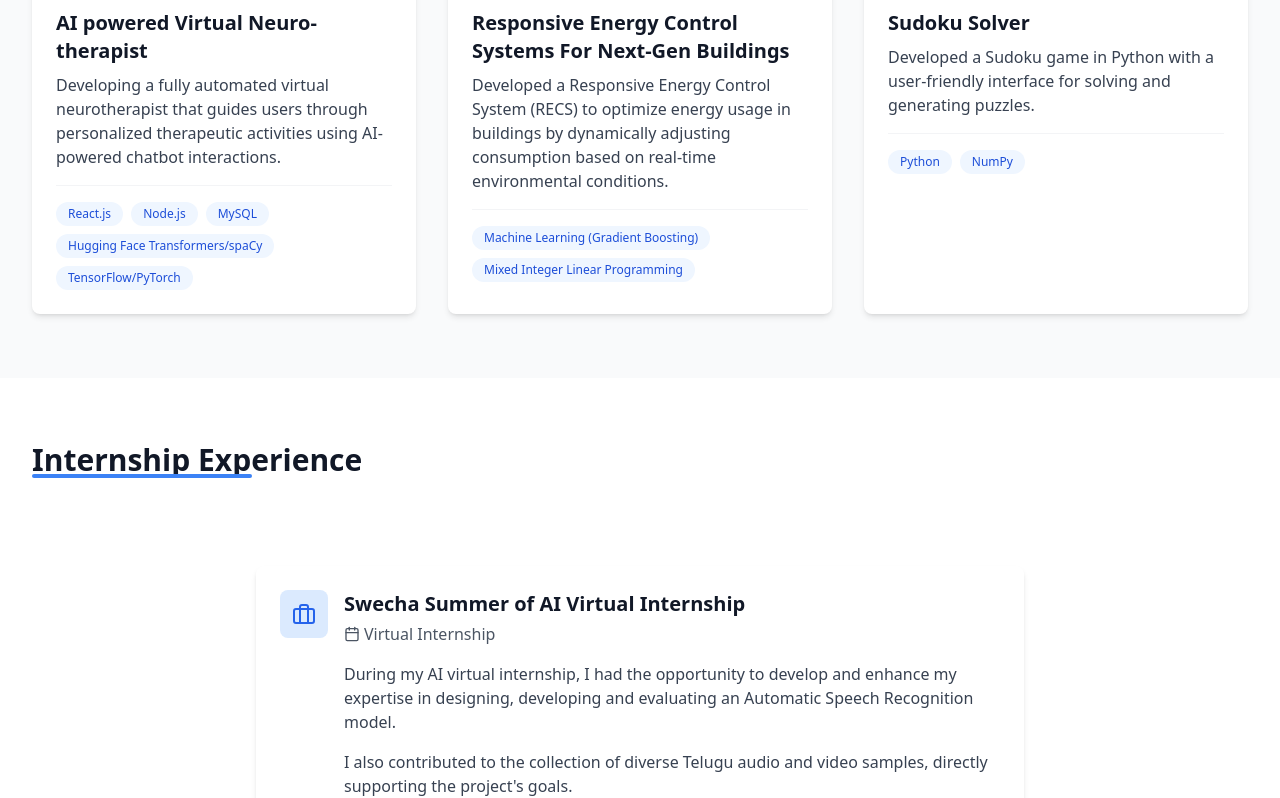
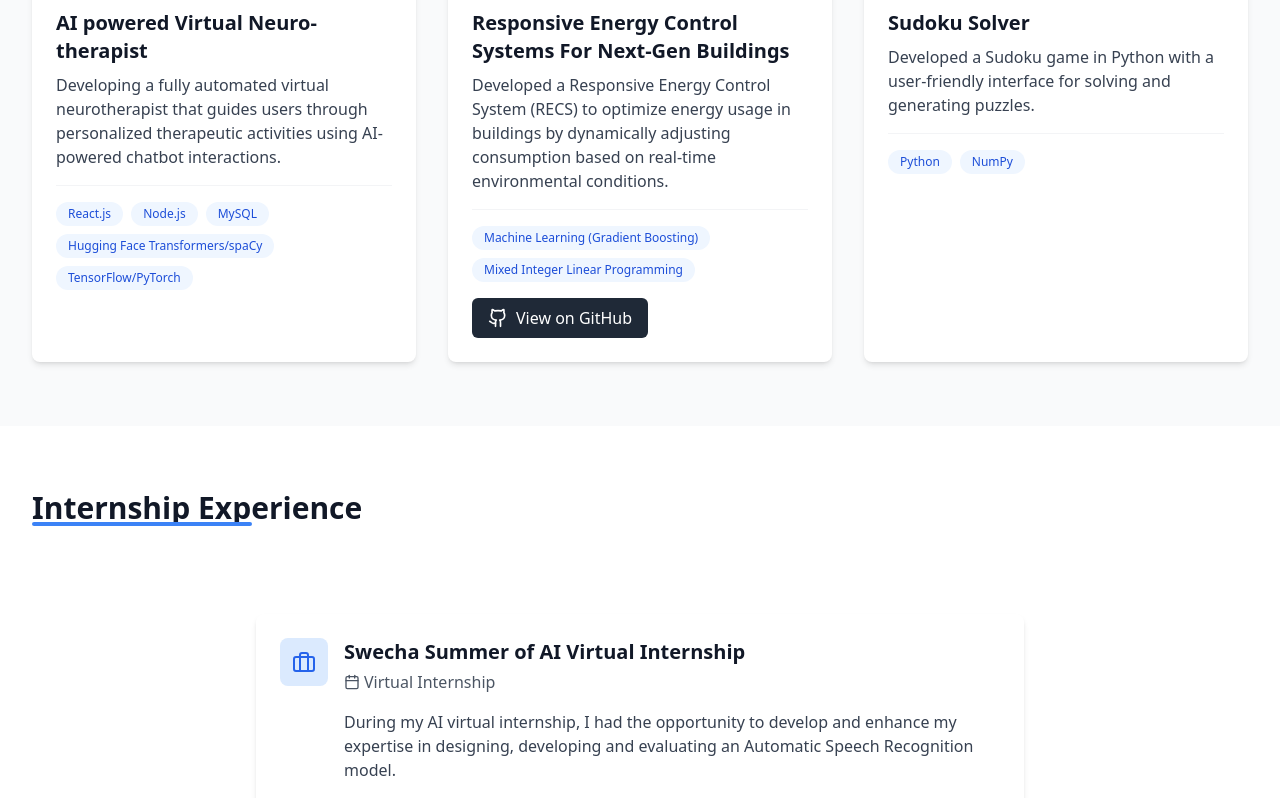
Before and after one commit to Supragna-2705/Portfolio, a React (Vite) app: page / in a window 1280 px wide. Shown: the part 3773-4571 px from the top of the page. Built offline with nearby package versions, Linux system fonts and the light colour scheme.

Commit message:
Update Projects.tsx

```diff
--- a/src/components/Projects.tsx
+++ b/src/components/Projects.tsx
@@ -1,11 +1,12 @@
 import React, { useState } from 'react';
-import { Brain, Zap, LayoutGrid } from 'lucide-react';
+import { Brain, Zap, LayoutGrid, Github } from 'lucide-react';
 
 interface Project {
   title: string;
   description: string;
   tools: string[];
   icon: React.ReactNode;
+  githubLink?: string; // Optional GitHub link
 }
 
 export const Projects: React.FC = () => {
@@ -16,20 +17,23 @@ export const Projects: React.FC = () => {
       title: "AI powered Virtual Neuro-therapist",
       description: "Developing a fully automated virtual neurotherapist that guides users through personalized therapeutic activities using AI-powered chatbot interactions.",
       tools: ["React.js", "Node.js", "MySQL", "Hugging Face Transformers/spaCy", "TensorFlow/PyTorch"],
-      icon: <Brain className="w-10 h-10 text-purple-600" />
+      icon: <Brain className="w-10 h-10 text-purple-600" />,
+      githubLink: undefined, // Add GitHub link if available
     },
     {
       title: "Responsive Energy Control Systems For Next-Gen Buildings",
       description: "Developed a Responsive Energy Control System (RECS) to optimize energy usage in buildings by dynamically adjusting consumption based on real-time environmental conditions.",
       tools: ["Machine Learning (Gradient Boosting)", "Mixed Integer Linear Programming"],
-      icon: <Zap className="w-10 h-10 text-yellow-600" />
+      icon: <Zap className="w-10 h-10 text-yellow-600" />,
+      githubLink: "https://github.com/S7viks/MinorProject", // Your GitHub link
     },
     {
       title: "Sudoku Solver",
       description: "Developed a Sudoku game in Python with a user-friendly interface for solving and generating puzzles.",
       tools: ["Python", "NumPy"],
-      icon: <LayoutGrid className="w-10 h-10 text-blue-600" />
-    }
+      icon: <LayoutGrid className="w-10 h-10 text-blue-600" />,
+      githubLink: undefined, // Add GitHub link if available
+    },
   ];
 
   return (
@@ -54,11 +58,9 @@ export const Projects: React.FC = () => {
               {project.title}
             </h3>
 
-            <p className="text-gray-700 mb-4">
-              {project.description}
-            </p>
+            <p className="text-gray-700 mb-4">{project.description}</p>
 
-            <div className="flex flex-wrap gap-2 mt-auto pt-4 border-t border-gray-100">
+            <div className="flex flex-wrap gap-2 pt-4 border-t border-gray-100">
               {project.tools.map((tool, toolIndex) => (
                 <span
                   key={toolIndex}
@@ -68,6 +70,20 @@ export const Projects: React.FC = () => {
                 </span>
               ))}
             </div>
+
+            {project.githubLink && (
+              <div className="mt-4">
+                <a
+                  href={project.githubLink}
+                  target="_blank"
+                  rel="noopener noreferrer"
+                  className="inline-flex items-center px-4 py-2 bg-gray-800 text-white rounded-md hover:bg-gray-700 transition-colors"
+                >
+                  <Github className="w-5 h-5 mr-2" />
+                  View on GitHub
+                </a>
+              </div>
+            )}
           </div>
         ))}
       </div>
```
